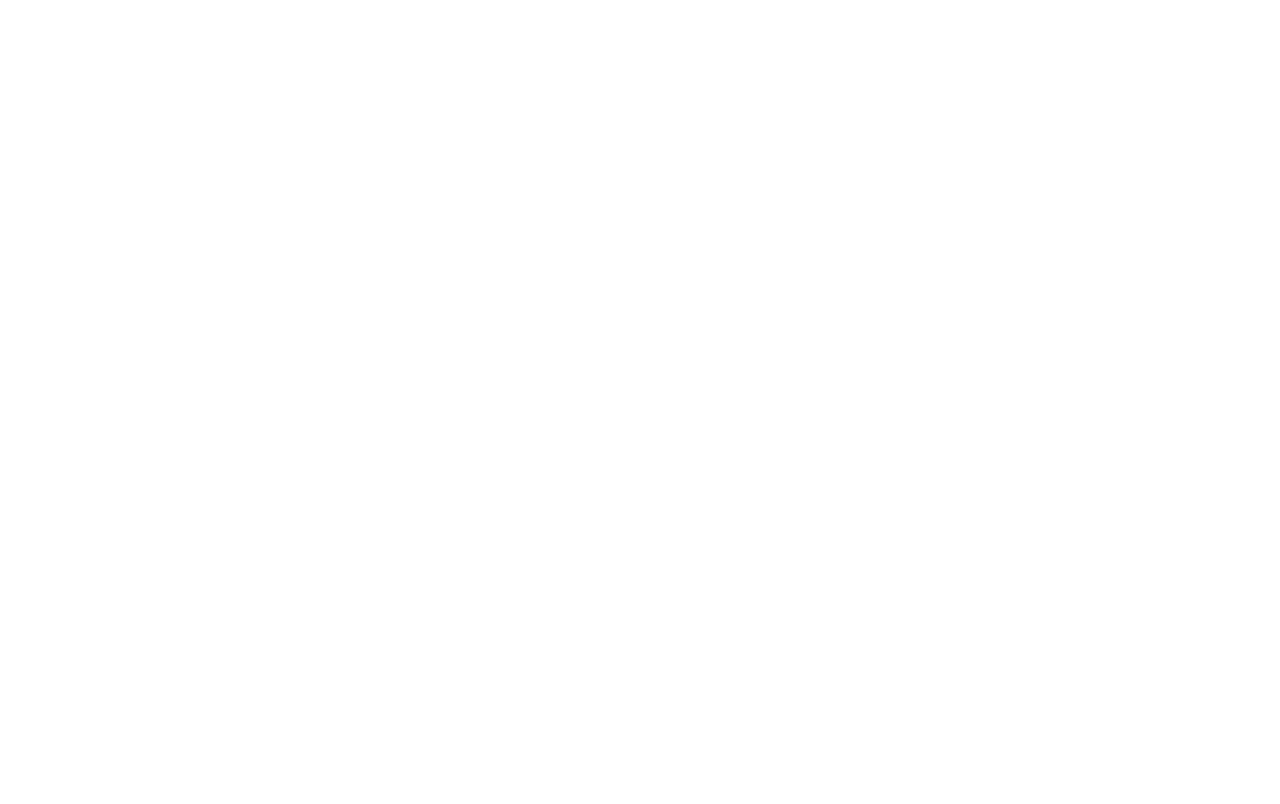
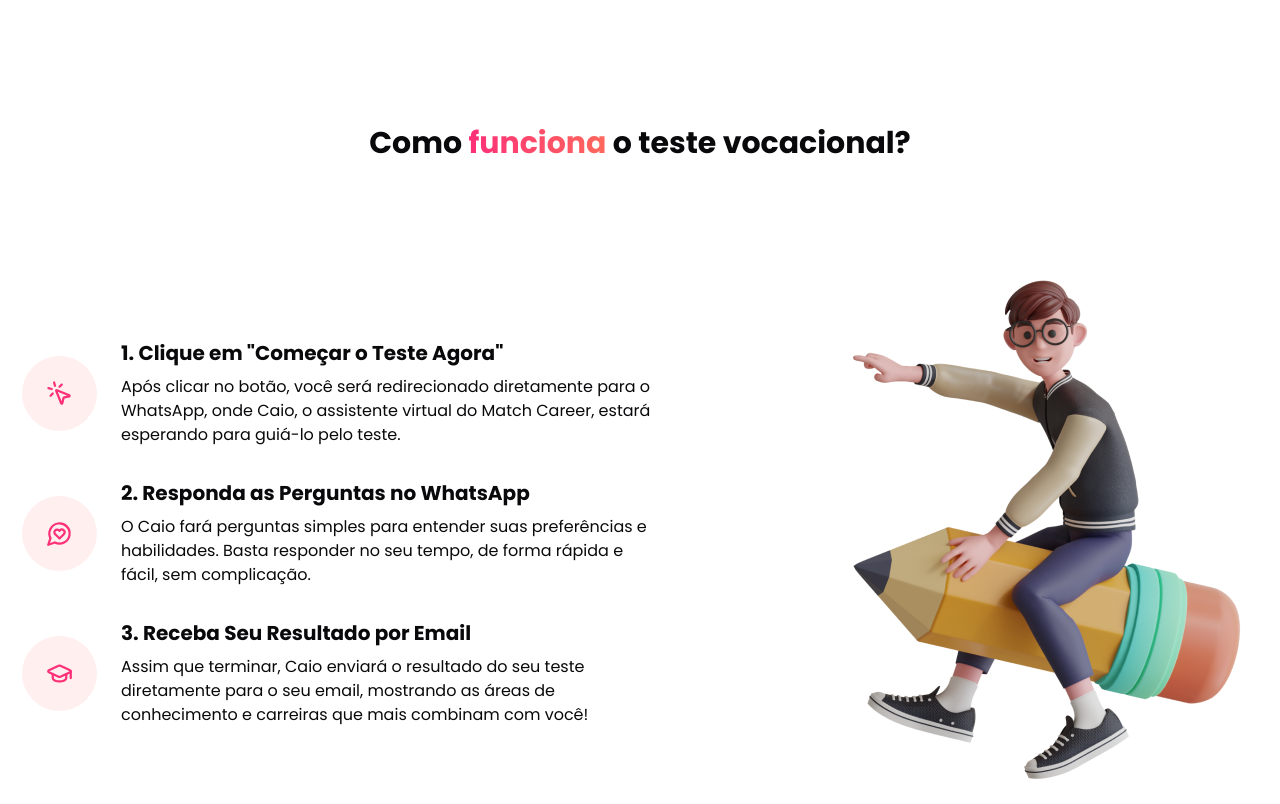
Before and after one commit to gepittes/match-career, a Next.js app: page / in a window 1280 px wide. Shown: the part 1190-1994 px from the top of the page. Before the commit the page ends 1143 px from the top, so only its background shows below. Built offline with nearby package versions, Linux system fonts and the light colour scheme.

Commit message:
Criação da Seção de Etapas do Teste

```diff
--- a/app/page.tsx
+++ b/app/page.tsx
@@ -1,11 +1,13 @@
 import About from "@/components/About";
 import { Hero } from "@/components/Hero";
+import Steps from "@/components/Steps";
 
 export default function Home() {
   return (
-    <div className="container mx-auto max-w-[1236px] p-5 lg:p-0 space-y-14 overflow-hidden md:overflow-visible">
+    <div className="container mx-auto max-w-[1236px] p-5 lg:p-0 space-y-28 overflow-hidden md:overflow-visible">
       <Hero />
       <About />
+      <Steps />
     </div>
   );
 }
--- /dev/null
+++ b/components/Steps.tsx
@@ -0,0 +1,58 @@
+import { GraduationCap, MessageCircleHeart, MousePointerClick } from "lucide-react";
+import Image from "next/image";
+import React from "react";
+
+const items = [
+    {
+      icon: <MousePointerClick size={27} />,
+      title: '1. Clique em "Começar o Teste Agora"',
+      description: "Após clicar no botão, você será redirecionado diretamente para o WhatsApp, onde Caio, o assistente virtual do Match Career, estará esperando para guiá-lo pelo teste.",
+    },
+    {
+      icon: <MessageCircleHeart size={27}/>,
+      title: '2. Responda as Perguntas no WhatsApp',
+      description: "O Caio fará perguntas simples para entender suas preferências e habilidades. Basta responder no seu tempo, de forma rápida e fácil, sem complicação.",
+    },
+    {
+      icon: <GraduationCap size={27}/>,
+      title: "3. Receba Seu Resultado por Email",
+      description: "Assim que terminar, Caio enviará o resultado do seu teste diretamente para o seu email, mostrando as áreas de conhecimento e carreiras que mais combinam com você!",
+    },
+  ];
+
+export default function Steps() {
+  return (
+    <section>
+      <h3 className="text-3xl font-bold leading-normal mb-24 text-center">
+        Como {""}
+        <span className="bg-primary bg-clip-text text-transparent">
+          funciona
+        </span>{" "}
+        o teste vocacional?
+      </h3>
+      <div className="flex flex-wrap justify-between items-center gap-8">
+        <div>
+          <ul className="lg:max-w-[643px] space-y-8">
+            {items.map((item, index) => (
+              <li key={index} className="flex flex-wrap justify-center items-center gap-6">
+                <div className="p-6 rounded-full text-[#FD3078] bg-[#FF675C1A]">
+                  {item.icon}
+                </div>
+                <div className="texto lg:max-w-[543px] space-y-2">
+                  <h3 className="text-xl font-semibold">{item.title}</h3>
+                  <p className="">{item.description}</p>
+                </div>
+              </li>
+            ))}
+          </ul>
+        </div>
+        <Image
+          src="/images/ilustracao-lapis.png"
+          alt="Ilustração Lápis"
+          width={422}
+          height={542}
+        />
+      </div>
+    </section>
+  );
+}
```
Also changed, not shown: public/images/ilustracao-lapis.png (added).
